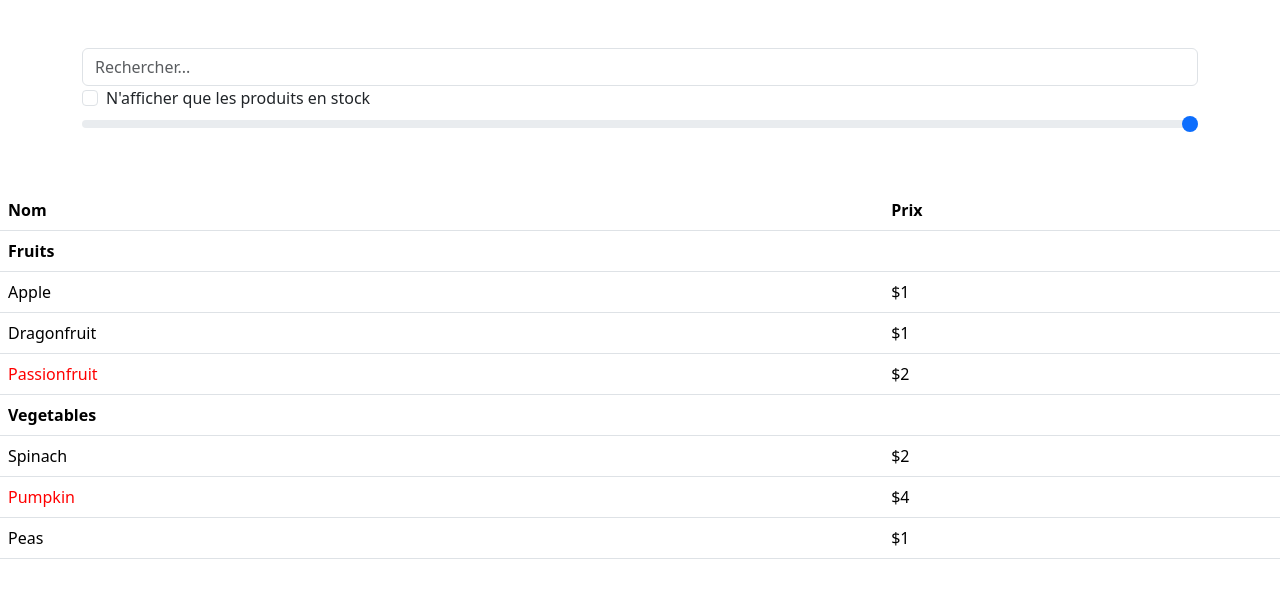
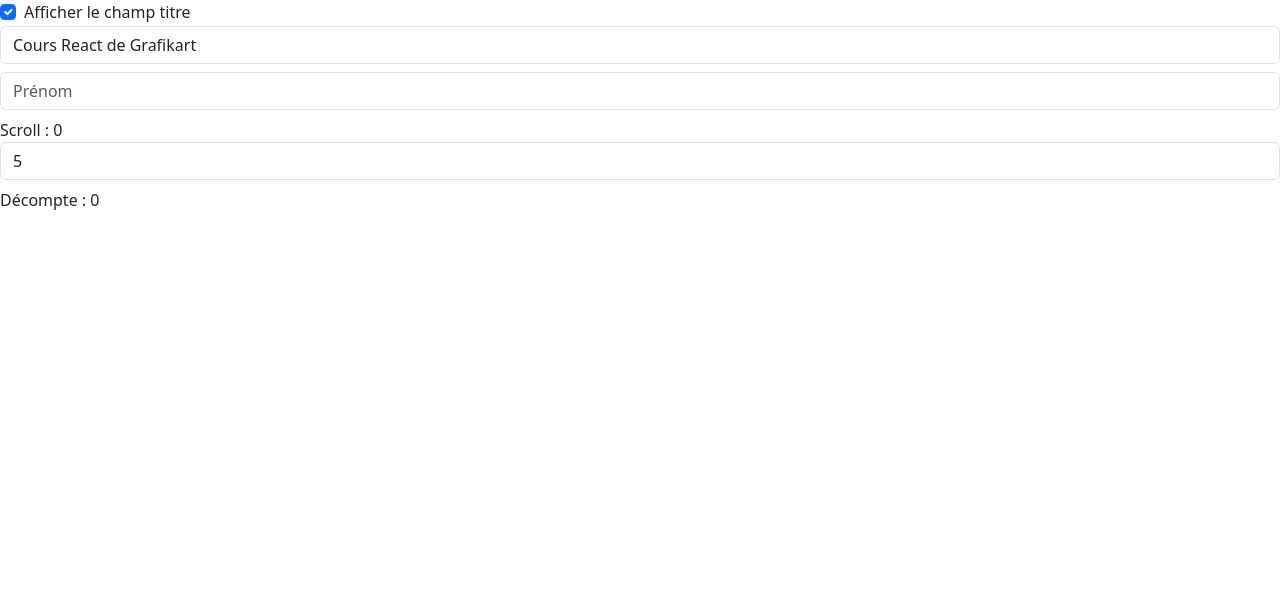
Before and after one commit to newennT/react-grafikart, a React (Vite) app: page / in a window 1280 px wide. Shown: the top 598 px of the page. Built offline with nearby package versions, Linux system fonts and the light colour scheme.

Commit message:
Leçon hook useState

```diff
--- a/src/App.jsx
+++ b/src/App.jsx
@@ -1,9 +1,9 @@
-import TpUn from "./tp-un"
+import PartieDeux from "./partie-deux"
 
 
 function App() {
   return <>
-    <TpUn />
+    <PartieDeux />
   </>
 }
 
--- /dev/null
+++ b/src/partie-deux/Components/Forms/Checkbox.jsx
@@ -0,0 +1,12 @@
+export function Checkbox({checked, onChange, label, id}){
+    return <div className="form-check">
+        <input
+            id={id}
+            type="checkbox"
+            className="form-check-input"
+            checked={checked}
+            onChange={(e) => onChange(e.target.checked)}
+        />
+        <label htmlFor={id} className="form-check-label">{label}</label>
+    </div>
+}
--- /dev/null
+++ b/src/partie-deux/Components/Forms/Input.jsx
@@ -0,0 +1,19 @@
+/**
+ *
+ * @param {string} placeholder
+ * @param {string} value
+ * @param {(s: string) => void onChange}
+ * @returns
+ */
+
+export function Input ({placeholder, value, onChange}){
+    return <div>
+        <input
+            type="text"
+            className="form-control"
+            value={value}
+            placeholder={placeholder}
+            onChange={(e) => onChange(e.target.value)}
+        />
+    </div>
+}
--- /dev/null
+++ b/src/partie-deux/index.jsx
@@ -0,0 +1,106 @@
+import { useEffect, useState } from "react"
+import { Input } from "./Components/Forms/Input"
+import { Checkbox } from "./Components/Forms/Checkbox"
+
+function PartieDeux(){
+    const [showInput, setShowInput] = useState(true)
+
+    return <>
+        <div>
+            <Checkbox
+                checked={showInput}
+                onChange={setShowInput}
+                id="titleShow"
+                label="Afficher le champ titre"
+            />
+            {showInput && <EditTitle /> }
+        </div>
+        <Timer />
+        <div style={{ height: '300vh'}}></div>
+    </>
+}
+
+function EditTitle(){
+    const [title, setTitle] = useState('Cours React de Grafikart')
+    const [firstname, setFirstname] = useState('')
+    const [y, setY] = useState(0)
+
+    useEffect(() => {
+        const originalTitle = document.title
+        return () => {
+            document.title = originalTitle
+        }
+    })
+
+    useEffect(() => {
+        document.title = title
+    }, [title])
+
+    useEffect(() => {
+        const handler = () => {
+            console.log('scroll');
+            setY(window.scrollY);
+        }
+        window.addEventListener('scroll', handler)
+            return () => {
+                window.removeEventListener('scroll', handler)
+            }
+        }
+    )
+
+    return <div className="vstack gap-2">
+
+        <Input
+            placeholder="Modifier le titre"
+            value={title}
+            onChange={setTitle}
+        />
+        <Input
+            placeholder="Prénom"
+            value={firstname}
+            onChange={setFirstname}
+        />
+        <div>
+            Scroll : {y}
+        </div>
+    </div>
+}
+
+function Timer(){
+    const [duration, setDuration] = useState(5)
+    const [secondsLeft, setSecondsLeft] = useState(duration)
+    const handleChange = (v) => {
+        setDuration(v)
+        setSecondsLeft(v)
+
+    }
+
+    useEffect(() => {
+
+        const timer = setInterval(() => {
+            setSecondsLeft(v => {
+                if (v <= 1) {
+                    clearInterval(timer)
+                    return 0
+                }
+                return v-1
+            })
+        }, 1000)
+        return () => {
+            clearInterval(timer)
+        }
+    }, [duration]);
+
+    return <div className="vstack gap-2">
+        <Input
+            value={duration}
+            onChange={handleChange}
+            placeholder="Timer..."
+        />
+        <p>
+            Décompte : {secondsLeft}
+        </p>
+    </div>
+}
+
+export default PartieDeux
```
Also changed, not shown: src/partie-deux/Components/Forms/Range.jsx (added, +12 -0 lines).
